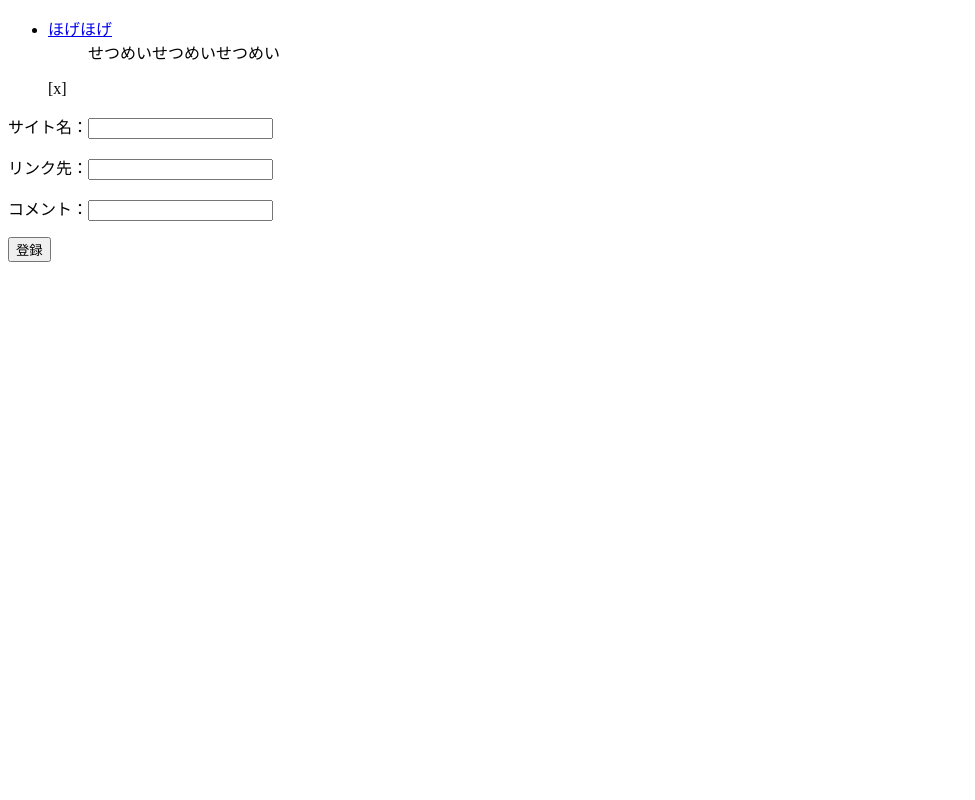
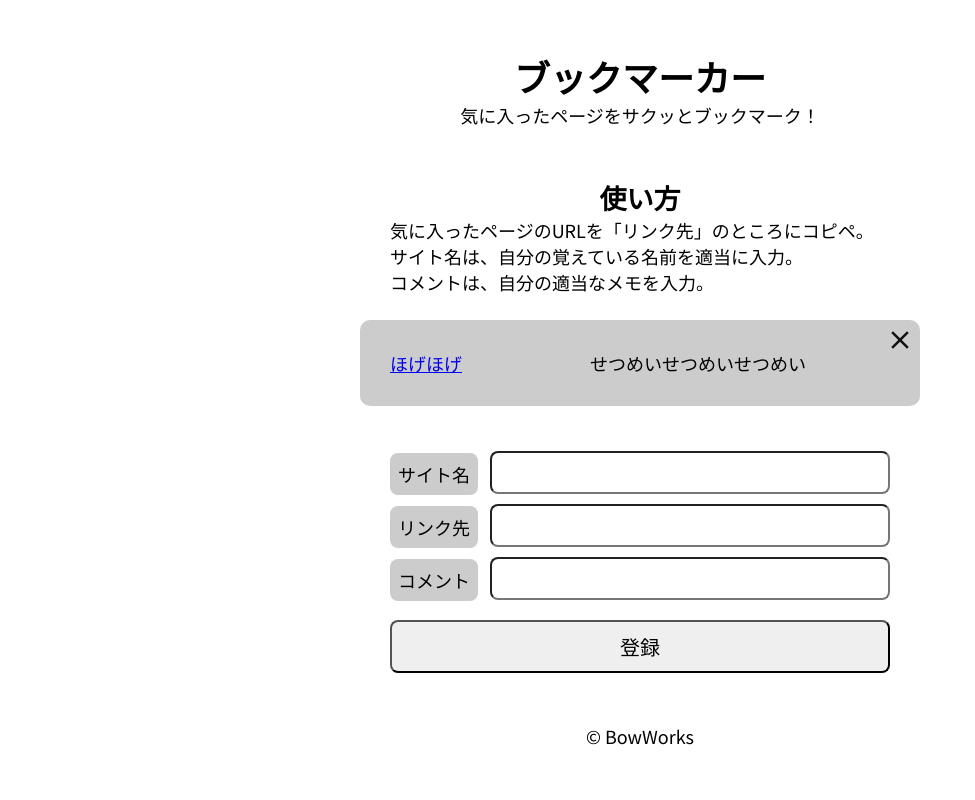
Before and after one commit to fukupage/js_bookmark, a plain HTML site: page index.html in a window 1280 px wide. Shown: the whole page, without its empty margins (0-975 px from the left). Drawn offline with Linux system fonts and the light colour scheme.

Commit message:
スタイルを調整

```diff
--- /dev/null
+++ b/css/style.scss
@@ -0,0 +1,117 @@
+@import url("https://fonts.googleapis.com/css?family=Noto+Sans+JP");
+
+* {
+  margin: 0;
+  padding: 0;
+  box-sizing: border-box;
+}
+
+html {
+  font-family: "Noto Sans JP";
+  font-size: 62.5%;
+}
+
+body {
+  font-size: 1.8rem;
+}
+
+header {
+  padding: 5.0rem 0 2.5rem;
+  h1{
+    text-align: center;
+  }
+  p{
+    text-align: center;
+  }
+}
+
+#disp_text {
+  padding: 2.5rem 0 0.5rem;
+  h2{
+    text-align: center;
+  }
+  ol{
+    width: 50.0rem;
+    margin: auto;
+    list-style: none;
+    li{
+      width: 100%;
+    }
+  }
+}
+
+#ul {
+  width: 60.0rem;
+  margin: auto;
+  list-style: none;
+  padding: 2.0rem;
+
+  li {
+    display: flex;
+    position: relative;
+    padding: 1.0rem;
+    margin: 0 0 1.0rem;
+    border-radius: 1.0rem;
+    background-color: #ccc;
+    dl {
+      display: flex;
+      dt {
+        width: 20.0rem;
+        padding: 2.0rem;
+      }
+      dd {
+        width: 38.0rem;
+        padding: 2.0rem;
+      }
+    }
+
+    .delete {
+      width: 3.0rem;
+      height: 3.0rem;
+      display: block;
+      position: absolute;
+      right: 0.5rem;
+      top: 0.5rem;
+    }
+  }
+}
+
+#form {
+  padding: 2.5rem 0;
+  width: 50.0rem;
+  margin: auto;
+  P{
+    margin: 0 0 2.0rem;
+    &:after{
+      content:"";
+      display: block;
+      clear: both;
+    }
+    span{
+      padding: 0.8rem;
+      border-radius: 0.8rem;
+      background-color: #ccc;
+    }
+    input{
+      margin-top: -1.0rem;
+      width: 80%;
+      padding: 0.8rem;
+      border-radius: 0.8rem;
+      font-size: 2.0rem;
+      float: right;
+    }
+  }
+  button{
+    width: 100%;
+    padding: 1.0rem;
+    font-size: 2.0rem;
+    border-radius: 0.8rem;
+  }
+}
+
+footer{
+  padding: 2.5rem 0 5.0rem;
+  p{
+    text-align: center;
+  }
+}
--- a/index.html
+++ b/index.html
@@ -9,6 +9,19 @@
 </head>
 
 <body>
+  <header>
+    <h1>ブックマーカー</h1>
+    <p>気に入ったページをサクッとブックマーク！</p>
+  </header>
+  <main>
+    <div id="disp_text">
+      <h2>使い方</h2>
+      <ol>
+        <li>気に入ったページのURLを「リンク先」のところにコピペ。</li>
+        <li>サイト名は、自分の覚えている名前を適当に入力。</li>
+        <li>コメントは、自分の適当なメモを入力。</li>
+      </ol>
+    </div>
     <div id="app" class="container">
       <ul id="ul">
         <li>
@@ -20,22 +33,26 @@
                 せつめいせつめいせつめい
             </dd>
           </dl>
-        <span class="delete">[x]</span>
+          <span class="delete"><img src="img/close.svg" alt="閉じる"></span>
         </li>
       </ul>
     </div>
     <form id="form">
       <p>
-      サイト名：<input type="text" name="site">
+        <span>サイト名</span><input type="text" name="site">
       </p>
       <P>
-      リンク先：<input type="text" name="link">
+        <span>リンク先</span><input type="text" name="link">
       </P>
       <p>
-      コメント：<input type="text" name="text">
+        <span>コメント</span><input type="text" name="text">
       </p>
       <button id="submit">登録</button>
     </form>
+  </main>
+  <footer>
+    <p>&copy; BowWorks</p>
+  </footer>
   <!-- <script src="js/test.js"></script> -->
   <script src="js/script.js"></script>
 </body>
--- a/js/script.js
+++ b/js/script.js
@@ -6,20 +6,16 @@ const form = document.getElementById('form');
 
 (function () {
   for (var key in localStorage) {
-    var html = localStorage.getItem(key);
-    if (html) {
+    var bookmark = localStorage.getItem(key);
+    if (bookmark) {
       ul.innerHTML += localStorage.getItem(key);
-      console.log(html);
-      console.log(key);
     }
   }
 })();
 
-const saveLocalStorage = (site, html) => {
-  if (html) {
-    localStorage.setItem(site, html);
-    console.log(html);
-    console.log(site);
+const saveLocalStorage = (site, bookmark) => {
+  if (bookmark) {
+    localStorage.setItem(site, bookmark);
     return;
   }
   return;
@@ -32,24 +28,23 @@ const deleteBookMark = site => {
 }
 
 const addBookMark = (site, link, text) => {
-  const html = `<li>
+  const bookmark = `<li>
   <dl>
     <dt>
       <a href="${link}" target="_blank">${site}</a>
     </dt>
     <dd>${text}</dd>
   </dl>
-  <span class="delete">[x]</span>
+  <span class="delete"><img src="img/close.svg" alt="閉じる"></span>
   </li>
     `;
-  ul.innerHTML += html;
-  saveLocalStorage(site, html);
+  ul.innerHTML += bookmark;
+  saveLocalStorage(site, bookmark);
 }
 
 ul.addEventListener('click', e => {
   if (e.target.classList.contains('delete')) {
     e.target.parentElement.remove();
-    console.log(e.target);
     const site = e.target.parentElement.firstElementChild.firstElementChild.firstElementChild.textContent.trim();
     deleteBookMark(site);
   }
@@ -64,11 +59,7 @@ submit.addEventListener('click', e => {
   if (site !== '' && link !== '' && text !== '') {
     addBookMark(site, link, text);
     form.reset();
-    console.log(site);
-    console.log(link);
-    console.log(text);
-
   } else {
-    document.write('必要情報を入れてください。');
+    alert('必要情報を入れてください。');
   }
 });
```
Also changed, not shown: css/script.scss (deleted), css/style.css, img/close.svg (added), 1 other file. Lines whose indentation alone changed are shown as unchanged.
